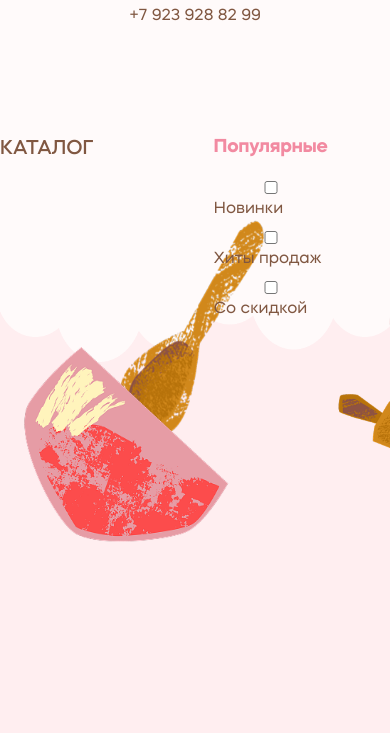
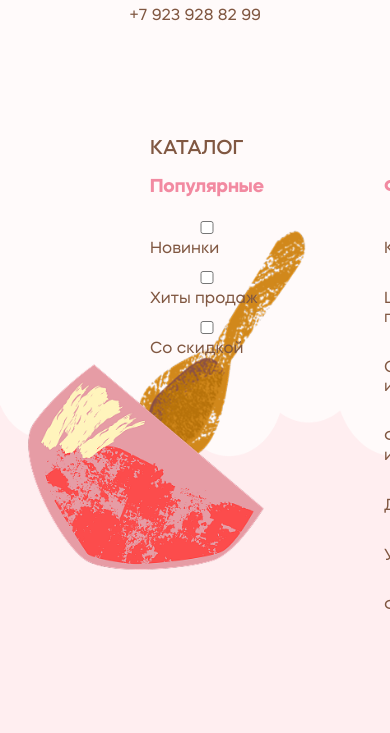
Before and after one commit to The-team-of-ADM-Nastya-Semyon-Vadim/frontend, a website: page catalog.html in a window 390 px wide. Shown: the part 111-844 px from the top of the page. Drawn offline with Linux system fonts and the light colour scheme; files whose address does not match are found by name.

Commit message:
верх каталога

```diff
--- a/catalog.html
+++ b/catalog.html
@@ -46,7 +46,7 @@
 
             <div class="catalog-top-content">
 
-                <h2 style="margin-right: 20%;">Каталог</h2>
+                <h2 style="padding-right: 32px;">Каталог</h2>
 
                 <div class="catalog-filters">
 
--- a/style.css
+++ b/style.css
@@ -155,7 +155,8 @@ header{
     flex-wrap: wrap;
     gap: 24px;
     margin-top:24px;
-    justify-content: center;
+    justify-content: space-between;
+    width: 100%;
 }
 
 .advantage{
@@ -402,6 +403,8 @@ h4{
     z-index: 5;
     max-width:1620px;
     margin: 96px auto;
+    width: 100%;
+    padding: 0 150px;
 }
 
 .catalog-top-content{
@@ -549,4 +552,8 @@ h4{
     .footer-menu{
         margin: 16px 0;
     }
+
+    .catalog-top-content{
+flex-direction: column;
+    }
 }
```
